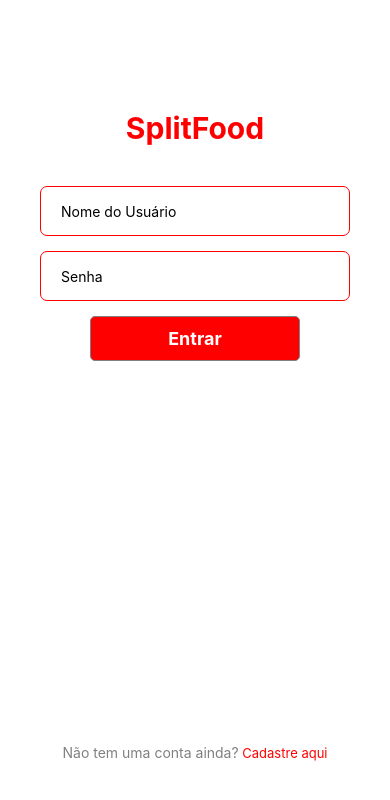
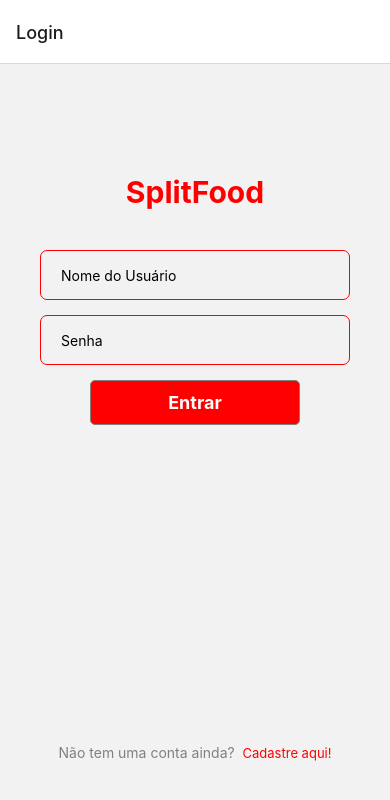
Before and after one commit to vitor-a14/splitfood-front, a React Native app: screen /Login in a window 390 px wide. Shown: the top 800 px of the page. Built offline with nearby package versions, Linux system fonts and the light colour scheme.

Commit message:
Project screens setup

```diff
--- a/App.js
+++ b/App.js
@@ -1,90 +1,23 @@
-import { StatusBar } from 'expo-status-bar';
-import React, { useState } from 'react'
-import { Alert, Pressable, SafeAreaView, StyleSheet, Text, TextInput, View } from 'react-native';
+//Bibliotecas para navegação entre as telas
+import { NavigationContainer } from '@react-navigation/native';
+import { createStackNavigator } from '@react-navigation/stack';
+
+import React from 'react';
+
+//Telas
+import Login from './src/auth/Login';
+import SignUp from './src/auth/SignUp';
+
+//Gerencia a navegação
+const Stack = createStackNavigator();
 
 export default function App() {
-  const {username,setUsername}=  useState("");
-  const {password,setPassword}=  useState("");
-
   return (
-    <SafeAreaView style={styles.container}>
-      <Text style={styles.title}>SplitFood</Text>
-
-      <View style={styles.inputView}>
-        <TextInput style={styles.input} placeholder='Nome do Usuário' value={username} onChangeText={setUsername} autoCorrect={false}
-      autoCapitalize='none' />
-        <TextInput style={styles.input} placeholder='Senha' secureTextEntry value={password} onChangeText={setPassword} autoCorrect={false}
-      autoCapitalize='none'/>
-
-        <View style={styles.buttonView}>
-          <Pressable style={styles.button} onPress={() => Alert.alert("Login Successfuly!","yay")}>
-              <Text style={styles.buttonText}>Entrar</Text>
-          </Pressable>
-        </View>
-
-      </View>
-
-      <Text style={styles.footerText}>Não tem uma conta ainda?<Text style={styles.signup}> Cadastre aqui</Text></Text>
-    </SafeAreaView>
+    <NavigationContainer>
+      <Stack.Navigator>
+        <Stack.Screen name="Login" component={Login} />
+        <Stack.Screen name="SignUp" component={SignUp} />
+      </Stack.Navigator>
+    </NavigationContainer>
   );
 }
-
-const styles = StyleSheet.create({
-  container : {
-    display: 'flex',
-    flexDirection: 'column',
-    flex: 1,
-    paddingTop: 70,
-    alignItems: "center",
-    justifyContent : "top",
-  },
-  title : {
-    fontSize : 30,
-    fontWeight : "bold",
-    textAlign: "center",
-    paddingVertical : 40,
-    color : "red"
-  },
-  inputView : {
-    gap : 15,
-    width : "100%",
-    paddingHorizontal : 40,
-    marginBottom : 5,
-    flex: 1
-  },
-  input : {
-    height : 50,
-    paddingHorizontal : 20,
-    borderColor : "red",
-    borderWidth : 1,
-    borderRadius: 7
-  },
-  button : {
-    backgroundColor : "red",
-    height : 45,
-    borderColor : "gray",
-    borderWidth  : 1,
-    borderRadius : 5,
-    alignItems : "center",
-    justifyContent : "center"
-  },
-  buttonText : {
-    color : "white"  ,
-    fontSize: 18,
-    fontWeight : "bold"
-  },
-  buttonView :{
-    width :"100%",
-    paddingHorizontal : 50
-  },
-  footerText : {
-    height: 100,
-    justifyContent : "top",
-    textAlign: "center",
-    color : "gray",
-  },
-  signup : {
-    color : "red",
-    fontSize : 13
-  }
-});
--- /dev/null
+++ b/src/auth/Login.js
@@ -0,0 +1,97 @@
+import React, { useState } from 'react'
+import { useNavigation } from '@react-navigation/native';
+import { Alert, Pressable, SafeAreaView, StyleSheet, Text, TextInput, View } from 'react-native';
+
+export default function Login() {
+    const navigation = useNavigation();
+    const {username,setUsername}=  useState("");
+    const {password,setPassword}=  useState("");
+
+    return (
+        <SafeAreaView style={styles.container}>
+        <Text style={styles.title}>SplitFood</Text>
+
+        <View style={styles.inputView}>
+            <TextInput style={styles.input} placeholder='Nome do Usuário' value={username} onChangeText={setUsername} autoCorrect={false}
+        autoCapitalize='none' />
+            <TextInput style={styles.input} placeholder='Senha' secureTextEntry value={password} onChangeText={setPassword} autoCorrect={false}
+        autoCapitalize='none'/>
+
+            <View style={styles.buttonView}>
+            <Pressable style={styles.button} onPress={() => Alert.alert("Login Successfuly!","yay")}>
+                <Text style={styles.buttonText}>Entrar</Text>
+            </Pressable>
+            </View>
+
+        </View>
+
+        <Text style={styles.footerText}>
+            Não tem uma conta ainda?
+            <Text>{' '}</Text> {/* Adiciona um espaço entre os textos*/}
+            <Text style={styles.signup} onPress={() => navigation.navigate('SignUp')}>
+                Cadastre aqui!
+            </Text>
+        </Text>
+        </SafeAreaView>
+    );
+}
+
+const styles = StyleSheet.create({
+    container : {
+      display: 'flex',
+      flexDirection: 'column',
+      flex: 1,
+      paddingTop: 70,
+      alignItems: "center",
+      justifyContent : "top",
+    },
+    title : {
+      fontSize : 30,
+      fontWeight : "bold",
+      textAlign: "center",
+      paddingVertical : 40,
+      color : "red"
+    },
+    inputView : {
+      gap : 15,
+      width : "100%",
+      paddingHorizontal : 40,
+      marginBottom : 5,
+      flex: 1
+    },
+    input : {
+      height : 50,
+      paddingHorizontal : 20,
+      borderColor : "red",
+      borderWidth : 1,
+      borderRadius: 7
+    },
+    button : {
+      backgroundColor : "red",
+      height : 45,
+      borderColor : "gray",
+      borderWidth  : 1,
+      borderRadius : 5,
+      alignItems : "center",
+      justifyContent : "center"
+    },
+    buttonText : {
+      color : "white"  ,
+      fontSize: 18,
+      fontWeight : "bold"
+    },
+    buttonView :{
+      width :"100%",
+      paddingHorizontal : 50
+    },
+    footerText : {
+      height: 100,
+      justifyContent : "top",
+      textAlign: "center",
+      color : "gray",
+    },
+    signup : {
+      color : "red",
+      fontSize : 13
+    }
+  });
--- /dev/null
+++ b/src/auth/SignUp.js
@@ -0,0 +1,10 @@
+import React from 'react';
+import { Text, View } from 'react-native';
+
+export default function SignUp() {
+  return (
+    <View>
+      <Text>Essa é a tela de cadastro!</Text>
+    </View>
+  );
+}
```
Also changed, not shown: package.json (+8 -3 lines), src/screens/Group.js (added, +10 -0 lines), src/screens/Home.js (added, +10 -0 lines), src/components/PopUp.js (added), 2 other files (tests, documents, lock files or other folders).
